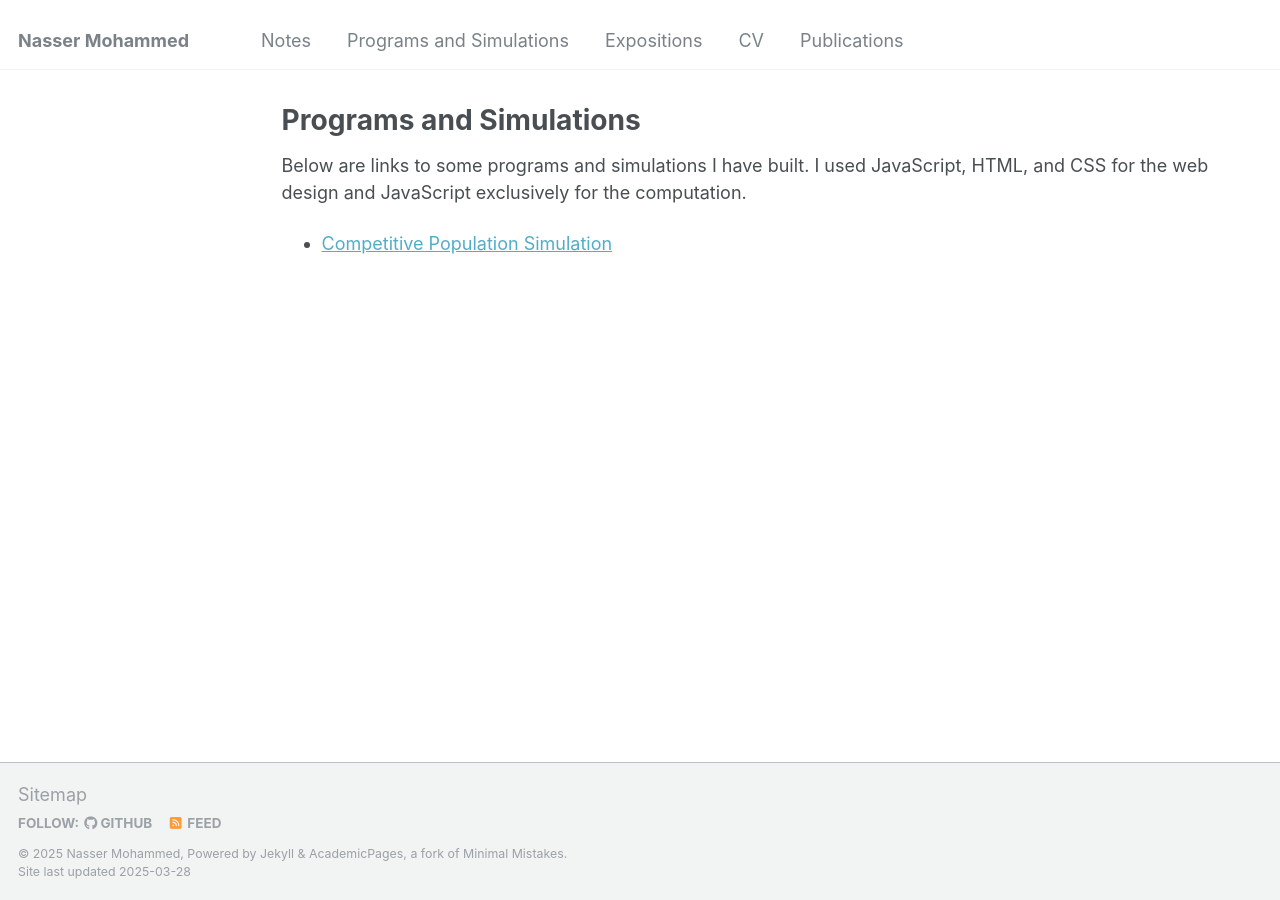
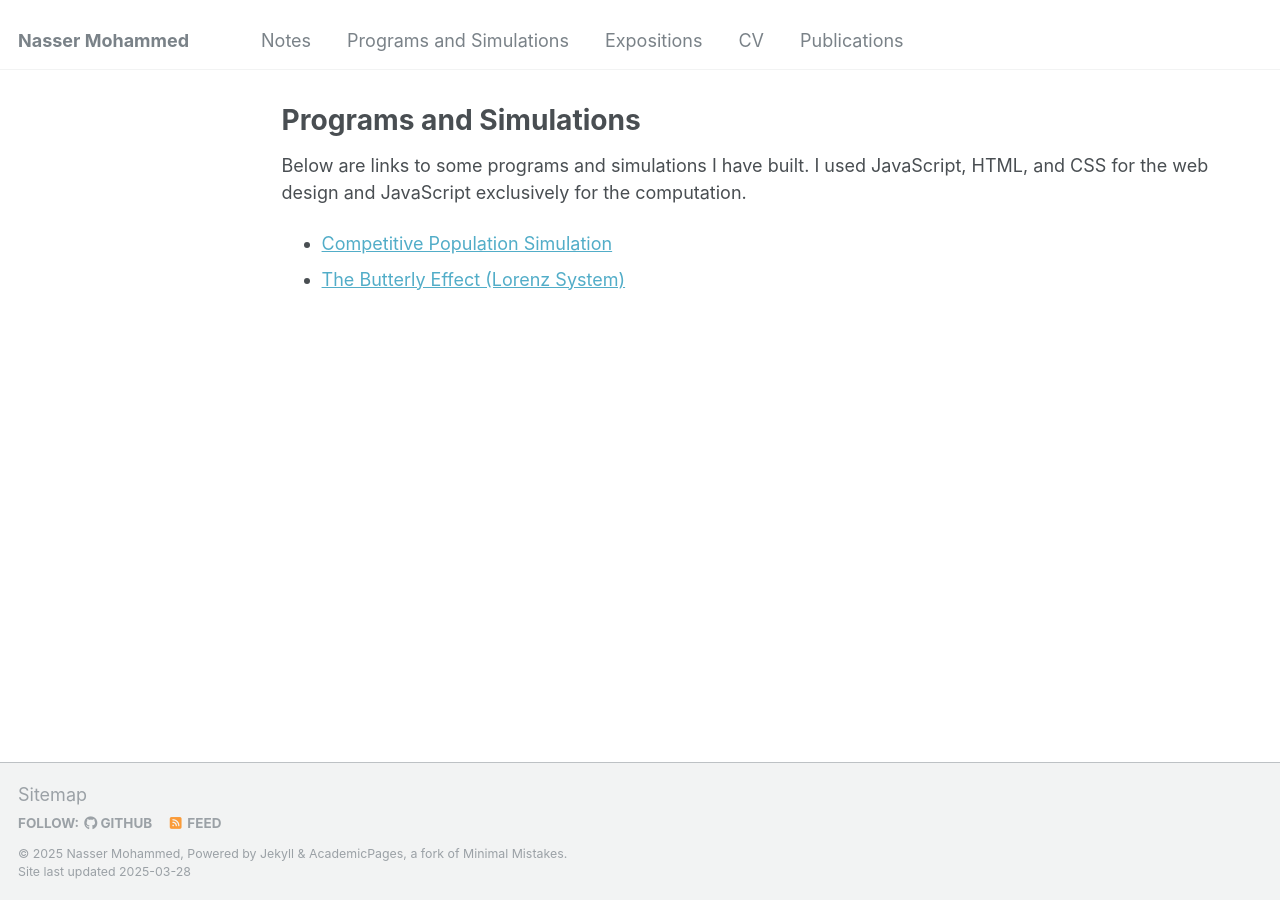
Before and after one commit to Nasser-Mohammed/Nasser-Mohammed.github.io, a Jekyll site: the page built from _pages/programs-simulations.md, in a window 1280 px wide. Built offline with Jekyll 4.4.1, drawn with Linux system fonts in a browser that asks for light colours.

Commit message:
Update programs-simulations.md

```diff
--- a/_pages/programs-simulations.md
+++ b/_pages/programs-simulations.md
@@ -6,3 +6,4 @@ author_profile: false
 ---
 Below are links to some programs and simulations I have built. I used JavaScript, HTML, and CSS for the web design and JavaScript exclusively for the computation.
 - [Competitive Population Simulation](/programs-simulations/Population-Model/index.html)
+- [The Butterly Effect (Lorenz System)](/programs-simulations/Population-Model/index.html)
```
